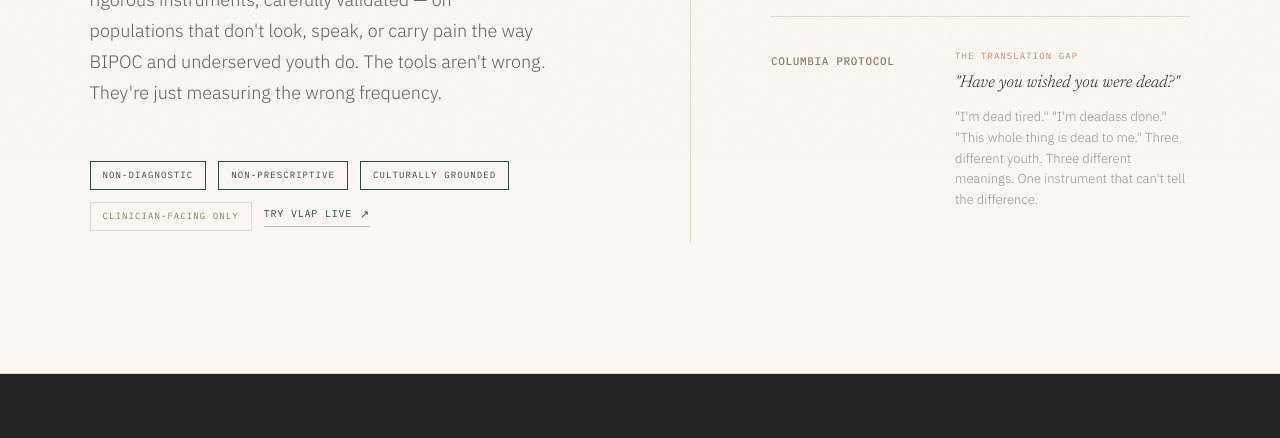
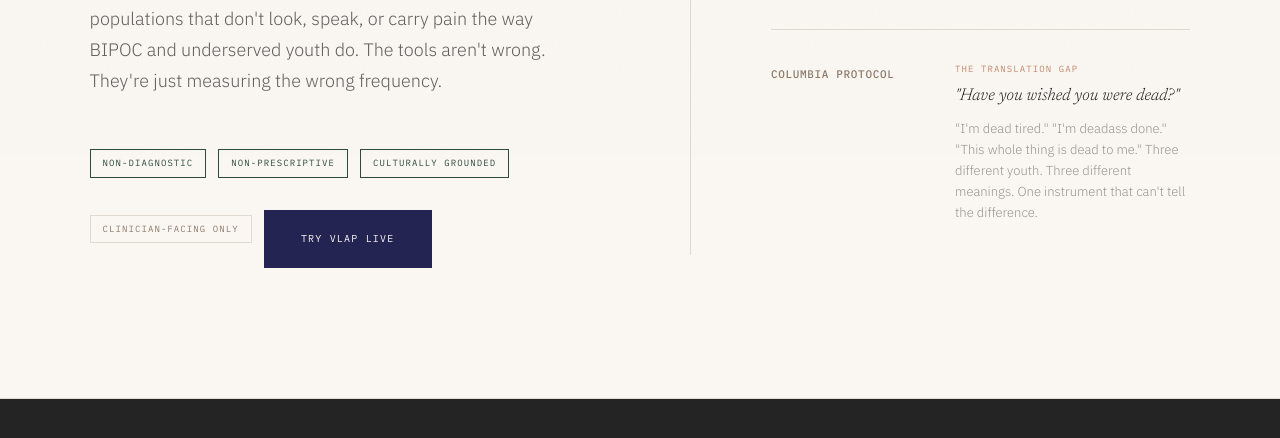
Before and after one commit to abzalali/GoToVASL, a plain HTML site: page site/vlap.html in a window 1280 px wide. Shown: the part 644-1082 px from the top of the page. Drawn offline with Linux system fonts and the light colour scheme.

Commit message:
Match VLAP live button style
Co-authored-by: Copilot <223556219+Copilot@users.noreply.github.com>

```diff
--- a/site/vlap.html
+++ b/site/vlap.html
@@ -223,18 +223,24 @@
   .intro-live-link {
     display: inline-flex;
     align-items: center;
-    gap: 8px;
+    justify-content: center;
+    min-width: 168px;
+    height: 58px;
+    padding: 0 24px;
+    flex-basis: auto;
+    margin-top: 20px;
+    background: #242452;
+    border: none;
+    border-bottom: none;
     font-family: var(--mono);
     font-size: 10px;
-    letter-spacing: 0.08em;
-    text-transform: uppercase;
-    color: var(--deep-green);
+    letter-spacing: 0.12em;
+    text-transform: uppercase;
+    color: var(--warm-white);
     text-decoration: none;
-    border-bottom: 1px solid rgba(45,74,62,0.35);
-    padding-bottom: 3px;
-  }
-  .intro-live-link::after { content: '\2197'; font-size: 11px; }
-  .intro-live-link:hover { color: var(--clay); border-bottom-color: var(--clay); }
+    transition: background 0.22s;
+  }
+  .intro-live-link:hover { background: var(--deep-green); color: var(--warm-white); }
 
   .intro-right {
     padding-left: 80px;
```
Also changed, not shown: site/vlap/index.html (+15 -9 lines).
